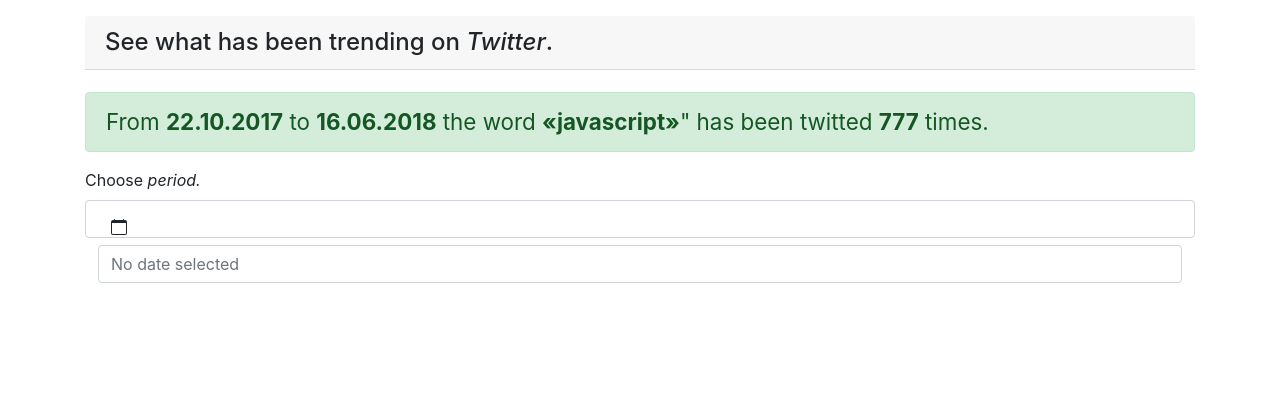
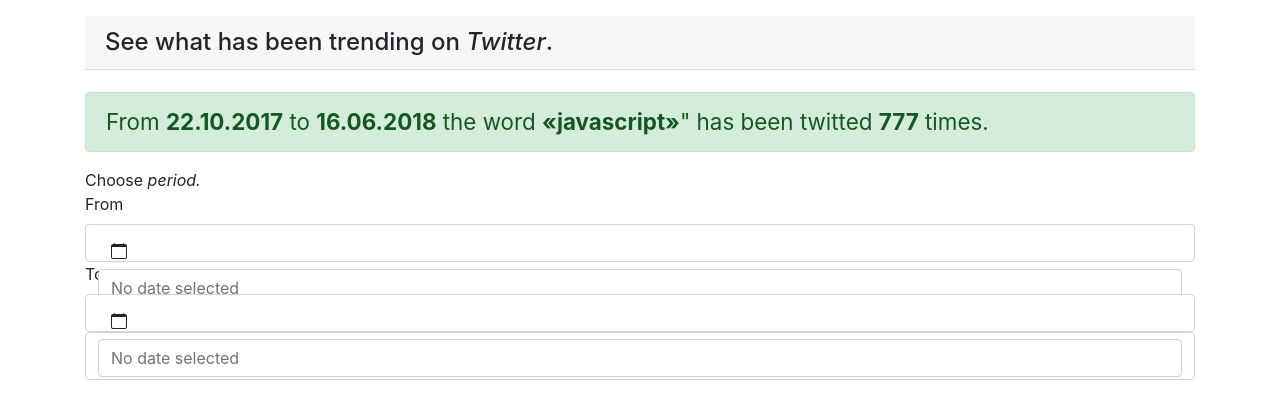
Before and after one commit to mihailgaberov/twitrender, a Vue app in the folder client/: page / in a window 1280 px wide. Shown: the top 418 px of the page. Built offline with nearby package versions, Linux system fonts and the light colour scheme.

Commit message:
:sparkles: Building Controls component.

```diff
--- a/client/package.json
+++ b/client/package.json
@@ -38,7 +38,9 @@
     "parserOptions": {
       "parser": "babel-eslint"
     },
-    "rules": {}
+    "rules": {
+      "max-len": "off"
+    }
   },
   "browserslist": [
     "> 1%",
--- a/client/src/components/Controls.vue
+++ b/client/src/components/Controls.vue
@@ -1,7 +1,12 @@
 <template>
   <div class="controls">
-    <label>Choose <i>period.</i></label>
+    <div>Choose <i>period.</i></div>
+    <label>From</label>
     <b-form-datepicker v-model="value" :min="min" :max="max" locale="en"></b-form-datepicker>
+    <label>To</label>
+    <b-form-datepicker v-model="value" :min="min" :max="max" locale="en"></b-form-datepicker>
+    <b-form-input id="search" type="search" placeholder="Search word here..." size="lg"></b-form-input>
+
   </div>
 </template>
 
```
